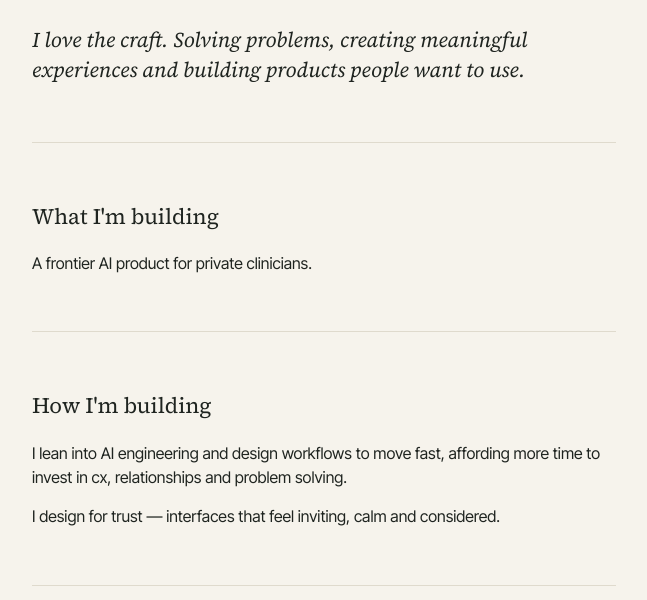
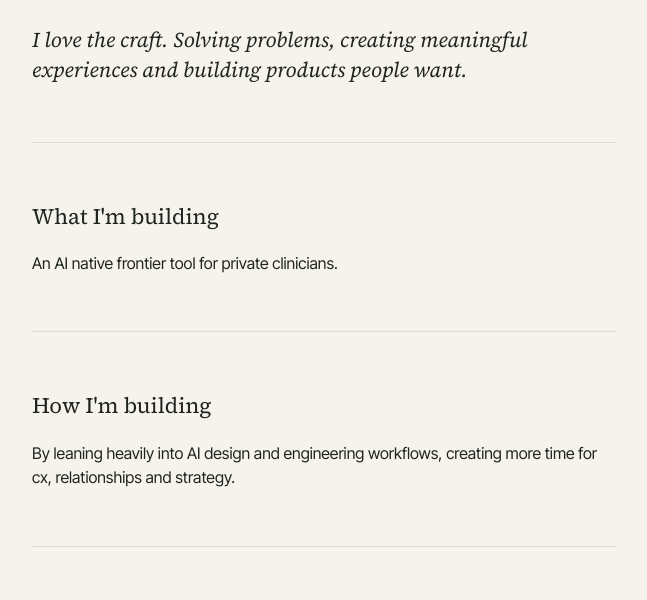
Before and after one commit to andrewmaudsley/andrewmaudsley.github.io, an Astro site: page / in a window 1280 px wide. Shown: the part 177-777 px from the top of the page, without its empty margins (316-963 px from the left). Built offline with nearby package versions, Linux system fonts and the light colour scheme; Astro itself is replaced by a stand-in of ours.

Commit message:
Update copy

```diff
--- a/src/pages/index.astro
+++ b/src/pages/index.astro
@@ -190,7 +190,7 @@ const email = 'andrew@andrewmaudsley.com';
           <span>London</span>
         </div>
         <p class="lede">
-          I love the craft. Solving problems, creating meaningful experiences and building products people want to use.
+          I love the craft. Solving problems, creating meaningful experiences and building products people want.
         </p>
       </header>
 
@@ -198,7 +198,7 @@ const email = 'andrew@andrewmaudsley.com';
 
       <section id="about">
         <h2>What I'm building</h2>
-        <p>A frontier AI product for private clinicians.</p>
+        <p>An AI native frontier tool for private clinicians.</p>
       </section>
 
       <hr class="rule" />
@@ -206,12 +206,7 @@ const email = 'andrew@andrewmaudsley.com';
       <section id="how">
         <h2>How I'm building</h2>
         <p>
-          I lean into AI engineering and design workflows to move fast, affording
-          more time to invest in cx, relationships and problem solving.
-        </p>
-        <p>
-          I design for trust — interfaces that feel inviting, calm and
-          considered.
+          By leaning heavily into AI design and engineering workflows, creating more time for cx, relationships and strategy.
         </p>
       </section>
 
```
